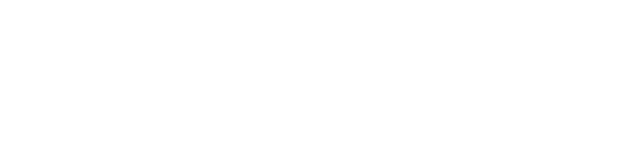
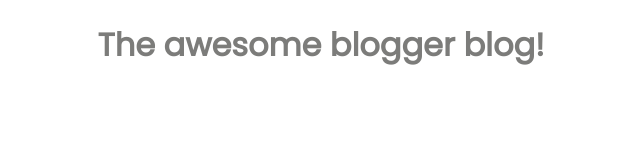
Before and after one commit to webbserverprogrammering1/blog-frontend, a website built with webpack: page src/index.html in a window 1280 px wide. Shown: the whole page, without its empty margins (319-959 px from the left). Built offline with nearby package versions, Linux system fonts and the light colour scheme.

Commit message:
init base UI

```diff
--- a/src/css/style.css
+++ b/src/css/style.css
@@ -0,0 +1,13 @@
+
+/* Elements */
+
+p, a, h1, h2, h3, h4, h5, h6 {
+  color: #7c7c7a;
+  font-family: 'Poppins', sans-serif;
+}
+
+/* Classes */
+
+.text-center {
+  text-align: center;
+}
--- a/src/index.html
+++ b/src/index.html
@@ -2,8 +2,12 @@
 <html lang="en">
     <head>
         <meta charset="utf-8">
-        <title></title>
+        <link href="https://fonts.googleapis.com/css?family=Poppins" rel="stylesheet">
+        <title>The awesome blogger blog!</title>
     </head>
     <body>
+        <main>
+            <h1 class="text-center primary">The awesome blogger blog!</h1>
+        </main>
     </body>
 </html>
```
